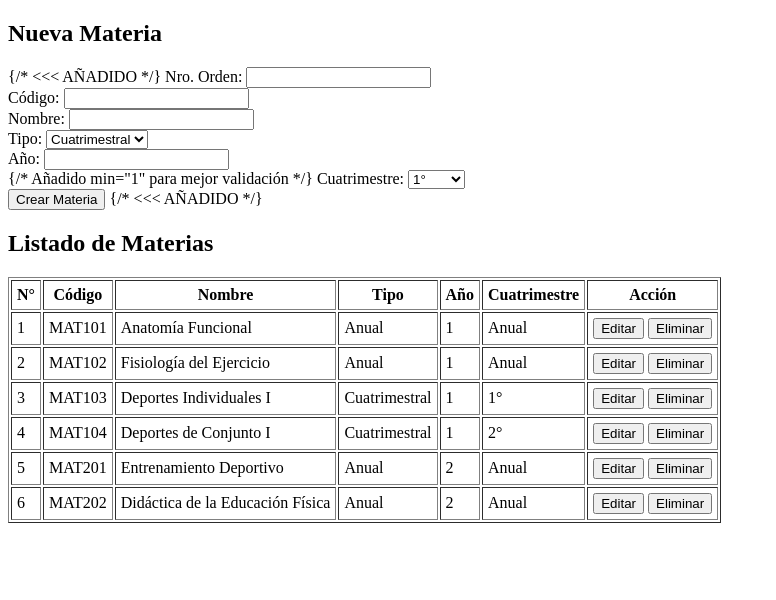
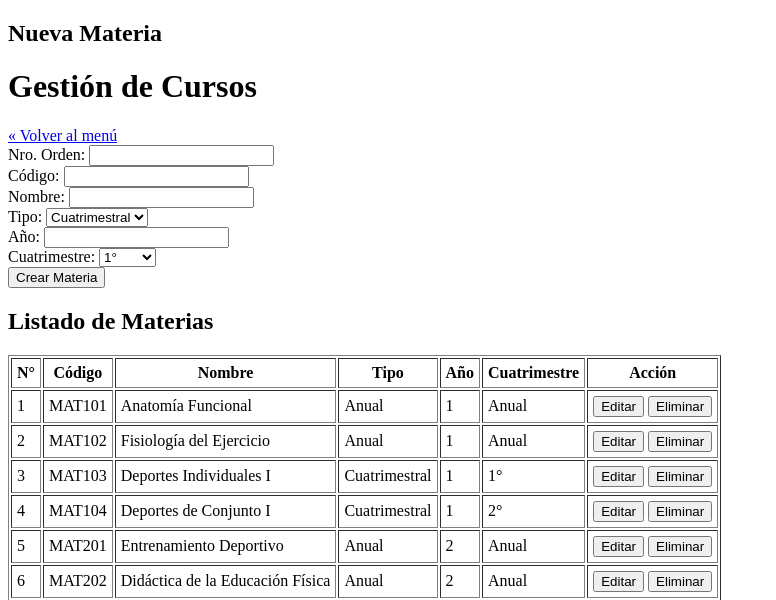
Before and after one commit to sedrna26/ISEF, a PHP site: page /views/materias.php in a window 1280 px wide. Shown: the top 600 px of the page, without its empty margins (0-776 px from the left). Run offline with PHP 8.4, Linux system fonts and the light colour scheme; a user stored in the database is signed in; data comes from the database, SQL or seed files in the repository.

Commit message:
Update materias.php

```diff
--- a/views/materias.php
+++ b/views/materias.php
@@ -45,9 +45,11 @@ $materias = $mysqli->query("SELECT * FROM materia ORDER BY anio, nro_orden");
 </head>
 <body>
     <h2 id="formMateriaTitulo">Nueva Materia</h2>
+     <h1>Gestión de Cursos</h1>
+    <a href="dashboard.php">&laquo; Volver al menú</a>
 <form method="post" id="formGestionMateria">
     <input type="hidden" name="accion" value="crear">
-    <input type="hidden" name="edit_materia_id" id="edit_materia_id" value=""> {/* <<< AÑADIDO */}
+    <input type="hidden" name="edit_materia_id" id="edit_materia_id" value="">
     <label>Nro. Orden: <input type="number" name="nro_orden" required></label><br>
     <label>Código: <input type="text" name="codigo" required></label><br>
     <label>Nombre: <input type="text" name="nombre" required></label><br>
@@ -57,7 +59,7 @@ $materias = $mysqli->query("SELECT * FROM materia ORDER BY anio, nro_orden");
             <option value="Anual">Anual</option>
         </select>
     </label><br>
-    <label>Año: <input type="number" name="anio" min="1" required></label><br> {/* Añadido min="1" para mejor validación */}
+    <label>Año: <input type="number" name="anio" min="1" required></label><br>
     <label>Cuatrimestre:
         <select name="cuatrimestre" required>
             <option value="1°">1°</option>
@@ -66,7 +68,7 @@ $materias = $mysqli->query("SELECT * FROM materia ORDER BY anio, nro_orden");
         </select>
     </label><br>
     <button type="submit">Crear Materia</button>
-    <button type="button" id="cancelarEdicionBtnMateria" onclick="cancelarEdicionMateria()" style="display:none; margin-left: 10px;">Cancelar Edición</button> {/* <<< AÑADIDO */}
+    <button type="button" id="cancelarEdicionBtnMateria" onclick="cancelarEdicionMateria()" style="display:none; margin-left: 10px;">Cancelar Edición</button>
 </form>
 
     <h2>Listado de Materias</h2>
```
